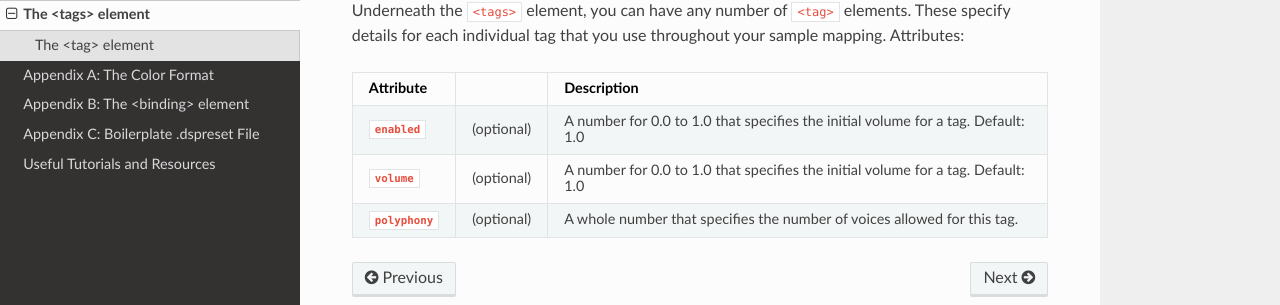
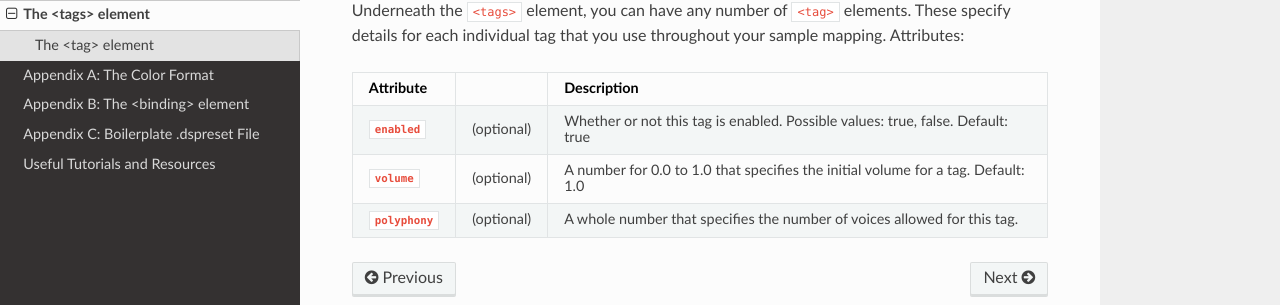
Before and after one commit to DecentSamples/DecentSampler-Developers-Guide, a Sphinx documentation site: the page built from docs/source/the-tags-element.md, in a window 1280 px wide. Shown: the part 339-644 px from the top of the page. Built offline with Sphinx 7.4.7 and the Read the Docs theme 2.0.0, drawn with Linux system fonts in a browser that asks for light colours.

Commit message:
Fix typo in 'enabled' attribute description for tag

```diff
--- a/docs/source/the-tags-element.md
+++ b/docs/source/the-tags-element.md
@@ -8,6 +8,6 @@ Underneath the `<tags>` element, you can have any number of `<tag>` elements. Th
 
 | Attribute       |            | Description                                                                       |
 |:----------------|:-----------|:----------------------------------------------------------------------------------|
-| **`enabled`**   | (optional) | A number for 0.0 to 1.0 that specifies the initial volume for a tag. Default: 1.0 |
+| **`enabled`**   | (optional) | Whether or not this tag is enabled. Possible values: true, false. Default: true   |
 | **`volume`**    | (optional) | A number for 0.0 to 1.0 that specifies the initial volume for a tag. Default: 1.0 |
 | **`polyphony`** | (optional) | A whole number that specifies the number of voices allowed for this tag.          |
```
